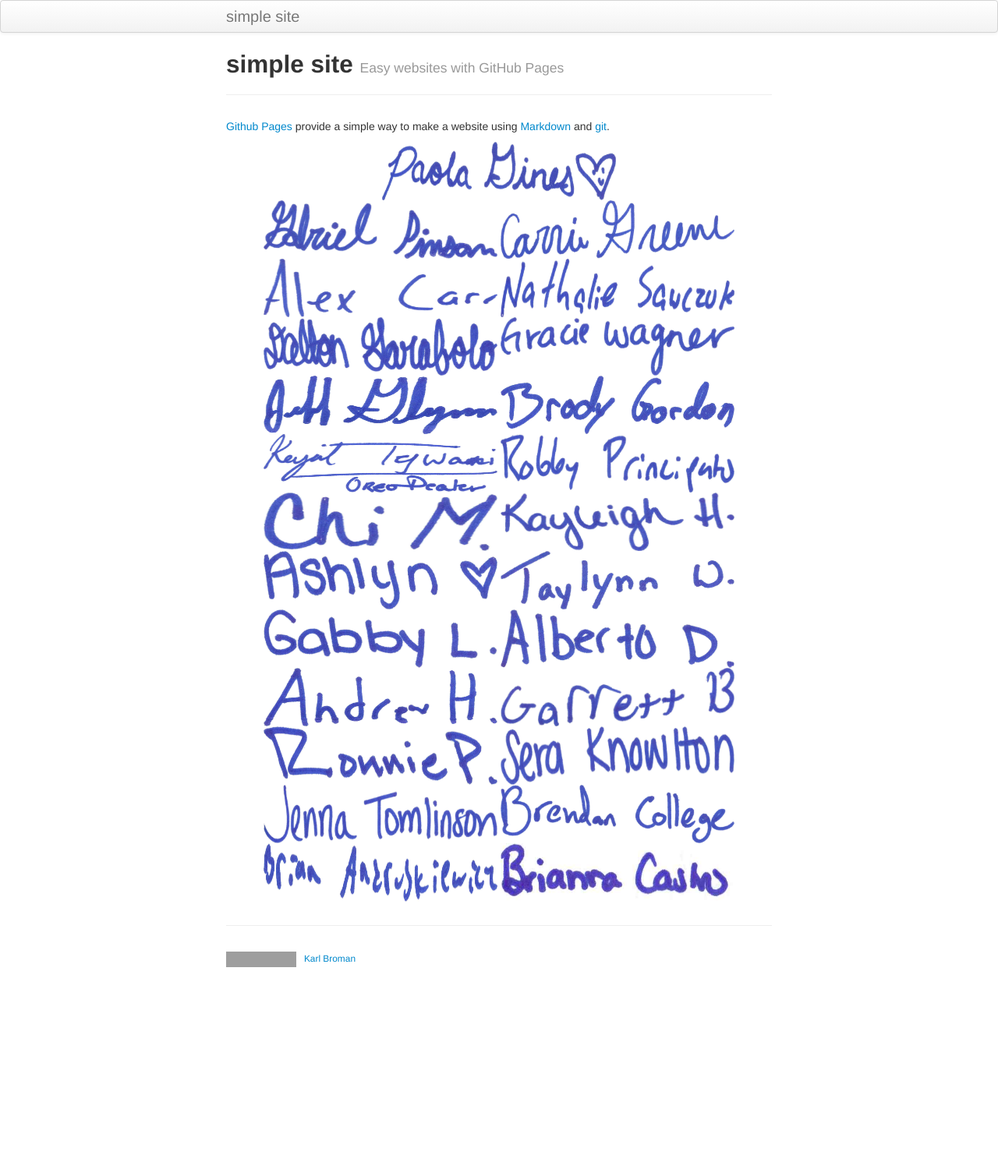
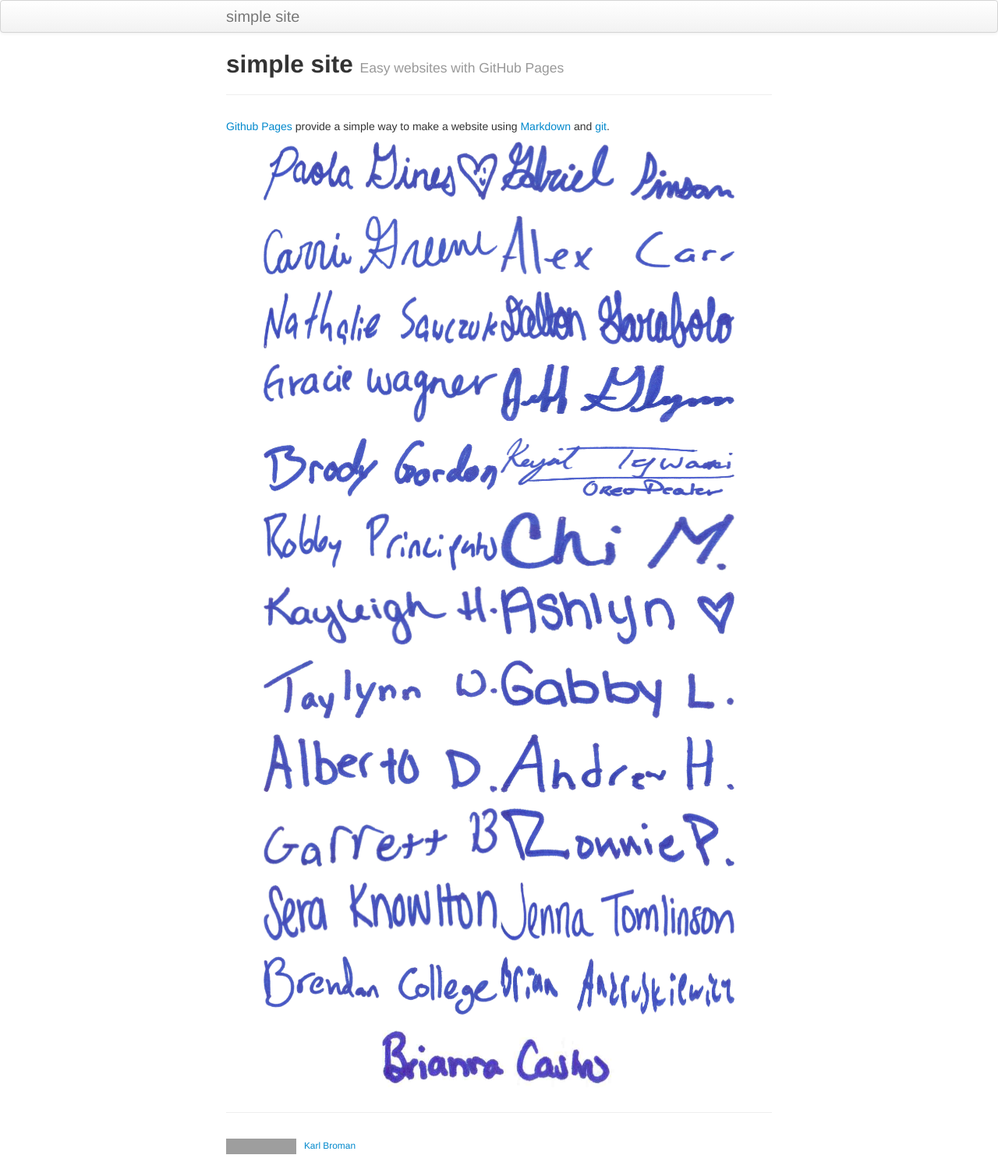
Before and after one commit to the-brom/the-brom.com, a Jekyll site: the page built from index.md, in a window 1280 px wide. Shown: the whole page at 78% size. Built offline with Jekyll 4.4.1, drawn with Linux system fonts in a browser that asks for light colours; before the commit the page ends 1251 px from its top, so only the background shows below that; grey boxes are pictures that could not be loaded.

Commit message:
Update index.md

```diff
--- a/index.md
+++ b/index.md
@@ -10,29 +10,29 @@ website using
 [Markdown](https://daringfireball.net/projects/markdown/) and
 [git](https://git-scm.com).
 <center>
-<img src="signatures_optimized/1.jpg" alt="Signature" style="height:75px;width:300px;"><br>
-<img src="signatures_optimized/2.jpg" alt="Signature" style="height:75px;width:300px;">
-<img src="signatures_optimized/3.jpg" alt="Signature" style="height:75px;width:300px;"><br>
-<img src="signatures_optimized/4.jpg" alt="Signature" style="height:75px;width:300px;">
-<img src="signatures_optimized/5.jpg" alt="Signature" style="height:75px;width:300px;"><br>
-<img src="signatures_optimized/6.jpg" alt="Signature" style="height:75px;width:300px;">
-<img src="signatures_optimized/7.jpg" alt="Signature" style="height:75px;width:300px;"><br>
-<img src="signatures_optimized/8.jpg" alt="Signature" style="height:75px;width:300px;">
-<img src="signatures_optimized/9.jpg" alt="Signature" style="height:75px;width:300px;"><br>
-<img src="signatures_optimized/10.jpg" alt="Signature" style="height:75px;width:300px;">
-<img src="signatures_optimized/11.jpg" alt="Signature" style="height:75px;width:300px;"><br>
-<img src="signatures_optimized/12.jpg" alt="Signature" style="height:75px;width:300px;">
-<img src="signatures_optimized/13.jpg" alt="Signature" style="height:75px;width:300px;"><br>
-<img src="signatures_optimized/14.jpg" alt="Signature" style="height:75px;width:300px;">
-<img src="signatures_optimized/15.jpg" alt="Signature" style="height:75px;width:300px;"><br>
-<img src="signatures_optimized/16.jpg" alt="Signature" style="height:75px;width:300px;">
-<img src="signatures_optimized/17.jpg" alt="Signature" style="height:75px;width:300px;"><br>
-<img src="signatures_optimized/18.jpg" alt="Signature" style="height:75px;width:300px;">
-<img src="signatures_optimized/19.jpg" alt="Signature" style="height:75px;width:300px;"><br>
-<img src="signatures_optimized/20.jpg" alt="Signature" style="height:75px;width:300px;">
-<img src="signatures_optimized/21.jpg" alt="Signature" style="height:75px;width:300px;"><br>
-<img src="signatures_optimized/22.jpg" alt="Signature" style="height:75px;width:300px;">
-<img src="signatures_optimized/23.jpg" alt="Signature" style="height:75px;width:300px;"><br>
-<img src="signatures_optimized/24.jpg" alt="Signature" style="height:75px;width:300px;">
-<img src="signatures_optimized/25.jpg" alt="Signature" style="height:75px;width:300px;"><br>
+<img src="signatures_optimized/1.jpg" alt="Signature" style="height:75px;width:300px;">
+<img src="signatures_optimized/2.jpg" alt="Signature" style="height:75px;width:300px;"><br><br>
+<img src="signatures_optimized/3.jpg" alt="Signature" style="height:75px;width:300px;">
+<img src="signatures_optimized/4.jpg" alt="Signature" style="height:75px;width:300px;"><br><br>
+<img src="signatures_optimized/5.jpg" alt="Signature" style="height:75px;width:300px;">
+<img src="signatures_optimized/6.jpg" alt="Signature" style="height:75px;width:300px;"><br><br>
+<img src="signatures_optimized/7.jpg" alt="Signature" style="height:75px;width:300px;">
+<img src="signatures_optimized/8.jpg" alt="Signature" style="height:75px;width:300px;"><br><br>
+<img src="signatures_optimized/9.jpg" alt="Signature" style="height:75px;width:300px;">
+<img src="signatures_optimized/10.jpg" alt="Signature" style="height:75px;width:300px;"><br><br>
+<img src="signatures_optimized/11.jpg" alt="Signature" style="height:75px;width:300px;">
+<img src="signatures_optimized/12.jpg" alt="Signature" style="height:75px;width:300px;"><br><br>
+<img src="signatures_optimized/13.jpg" alt="Signature" style="height:75px;width:300px;">
+<img src="signatures_optimized/14.jpg" alt="Signature" style="height:75px;width:300px;"><br><br>
+<img src="signatures_optimized/15.jpg" alt="Signature" style="height:75px;width:300px;">
+<img src="signatures_optimized/16.jpg" alt="Signature" style="height:75px;width:300px;"><br><br>
+<img src="signatures_optimized/17.jpg" alt="Signature" style="height:75px;width:300px;">
+<img src="signatures_optimized/18.jpg" alt="Signature" style="height:75px;width:300px;"><br><br>
+<img src="signatures_optimized/19.jpg" alt="Signature" style="height:75px;width:300px;">
+<img src="signatures_optimized/20.jpg" alt="Signature" style="height:75px;width:300px;"><br><br>
+<img src="signatures_optimized/21.jpg" alt="Signature" style="height:75px;width:300px;">
+<img src="signatures_optimized/22.jpg" alt="Signature" style="height:75px;width:300px;"><br><br>
+<img src="signatures_optimized/23.jpg" alt="Signature" style="height:75px;width:300px;">
+<img src="signatures_optimized/24.jpg" alt="Signature" style="height:75px;width:300px;"><br><br>
+<img src="signatures_optimized/25.jpg" alt="Signature" style="height:75px;width:300px;">
 </center>
```
